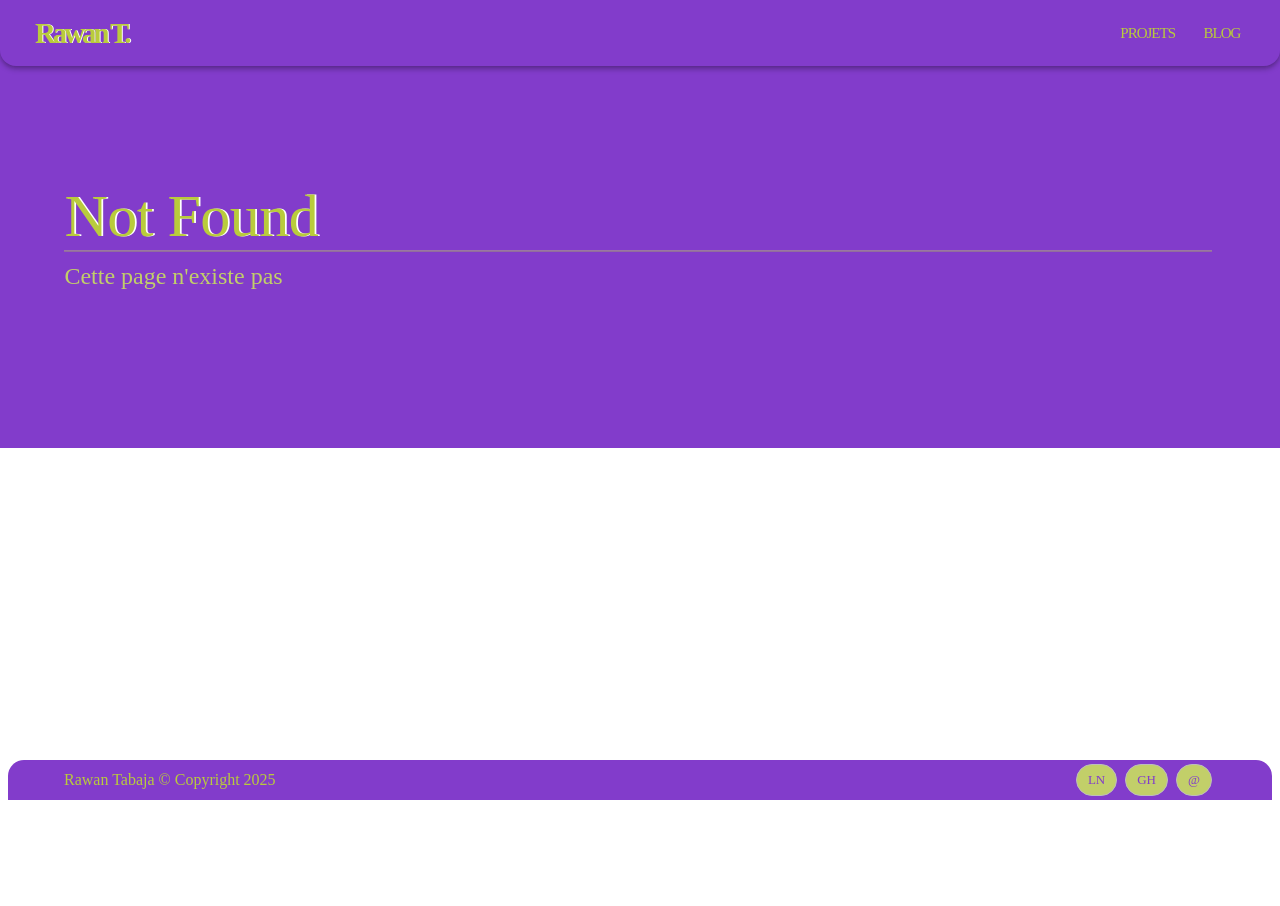
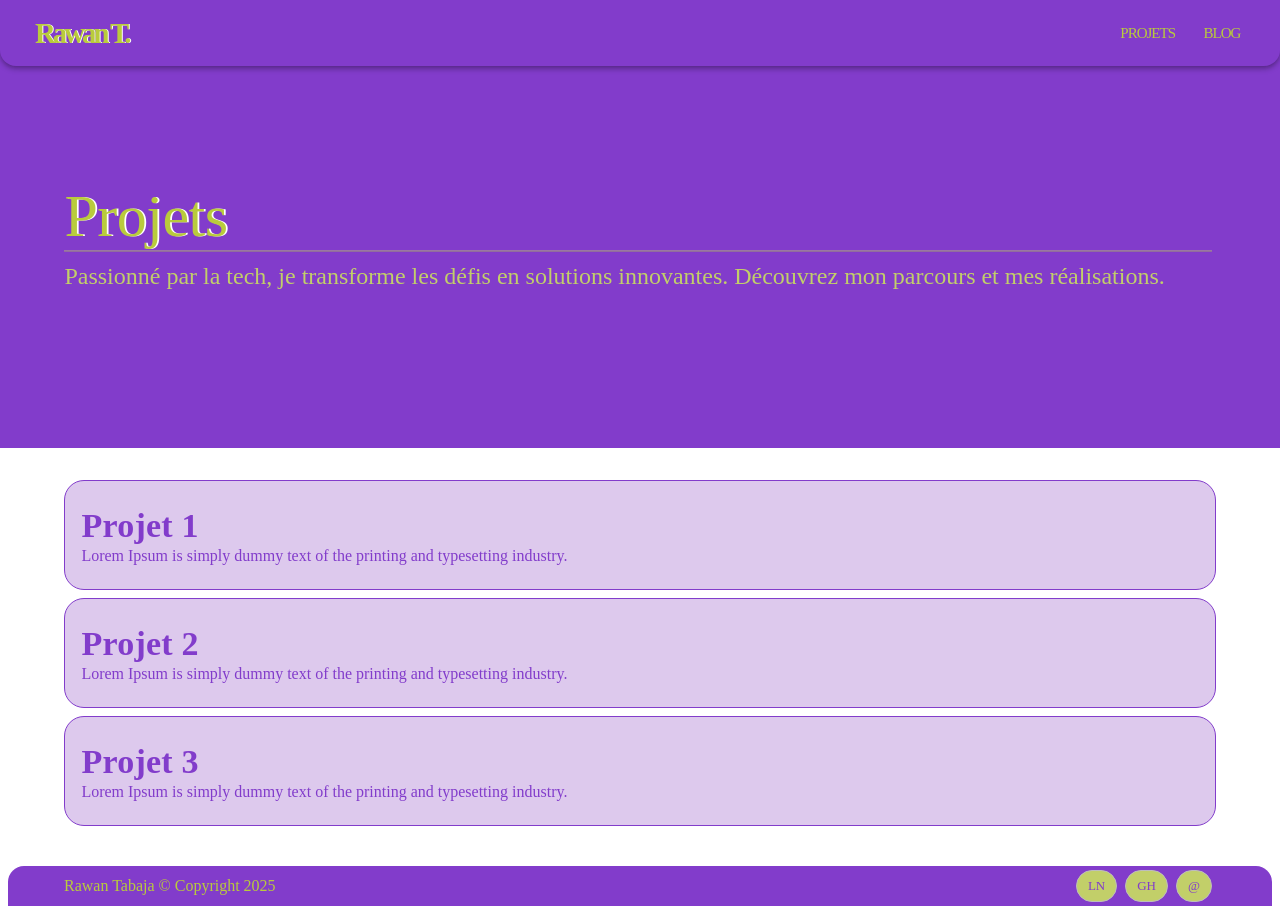
Before and after one commit to rawanst/Portfolio, a React (Create React App) app: page /projects in a window 1280 px wide. Before the commit this address had no page. Before the commit the page ends 800 px from the top, so only its background shows below. Built offline with nearby package versions, Linux system fonts and the light colour scheme.

Commit message:
OK: Project Page

```diff
--- a/src/Component/Header.js
+++ b/src/Component/Header.js
@@ -32,7 +32,7 @@ const Header = (props) => {
     {
       id: 1,
       name: 'Projets',
-      url: '/projets'
+      url: '/projects'
     },
     {
       id: 2,
--- a/src/Pages/Home.js
+++ b/src/Pages/Home.js
@@ -70,23 +70,23 @@ const Home = () => {
       },
       {
         title:'Projets',
-        routh:'/projets',
+        routh:'/projects',
         summaries:[
           {
             id: 1,
-            routh: '/projets',
+            routh: '/projects',
             title: 'Projet 1',
             resume: 'Lorem Ipsum is simply dummy text of the printing and typesetting industry. '
           },
           {
             id: 2,
-            routh: '/projets',
+            routh: '/projects',
             title: 'Projet 2',
             resume: 'Lorem Ipsum is simply dummy text of the printing and typesetting industry. '
           },
           {
             id: 3,
-            routh: '/projets',
+            routh: '/projects',
             title: 'Projet 3',
             resume: 'Lorem Ipsum is simply dummy text of the printing and typesetting industry. '
 
--- /dev/null
+++ b/src/Pages/Project.js
@@ -0,0 +1,49 @@
+import {
+  Box,
+  Container,
+} from '@mui/material'
+import FrontPage from '../Component/FrontPage'
+import RedirectLink from '../Component/RedirectLink'
+
+const Project = () => {
+
+  window.scrollTo(0, 0)
+
+  const data = [
+    {
+      id: 1,
+      routh:'/projects',
+      title: 'Projet 1',
+      resume: 'Lorem Ipsum is simply dummy text of the printing and typesetting industry. ',
+    },
+    {
+      id: 2,
+      routh:'/projects',
+      title: 'Projet 2',
+      resume: 'Lorem Ipsum is simply dummy text of the printing and typesetting industry. ',
+    },
+    {
+      id: 3,
+      routh:'/projects',
+      title: 'Projet 3',
+      resume: 'Lorem Ipsum is simply dummy text of the printing and typesetting industry. ',
+    },
+  ]
+
+  return(
+    <Box>
+      <FrontPage
+        height='55vh'
+        title='Projets'
+        content='Passionné par la tech, je transforme les défis en solutions innovantes. Découvrez mon parcours et mes réalisations.'
+      />
+      <Container sx={{p: '2.5%', pb: '0'}}>
+        {data.map((item) => (
+          <RedirectLink key={item.id} data={item} />
+        ))}
+      </Container>
+    </Box>
+  )
+}
+
+export default Project
--- a/src/Pages/Projets.js
+++ /dev/null
@@ -1,18 +0,0 @@
-import {
-  Box,
-} from '@mui/material'
-import FrontPage from '../Component/FrontPage'
-
-const Projets = () => {
-  return(
-    <Box>
-      <FrontPage
-        height='55vh'
-        title='Projets'
-        content='Passionné par la tech, je transforme les défis en solutions innovantes. Découvrez mon parcours et mes réalisations.'
-      />
-    </Box>
-  )
-}
-
-export default Projets
--- a/src/index.js
+++ b/src/index.js
@@ -6,11 +6,11 @@ import {
 } from 'react-router-dom'
 import App from './App'
 import Blog from './Pages/Blog'
-import Projets from './Pages/Projets'
 import Article from './Pages/Article'
 import ComingSoon from './Pages/ComingSoon'
 import NotFound from './Pages/NotFound'
 import Home from './Pages/Home'
+import Project from './Pages/Project'
 
 const router = createBrowserRouter([
   {
@@ -20,8 +20,8 @@ const router = createBrowserRouter([
       { path: "/", element: <Home /> },
       { path: "/blog", element: <Blog /> },
       { path: "/blog/:id", element: <Article /> },
-      { path: "/projets", element: <Projets /> },
-      { path: "/projets/:id", element: <ComingSoon /> },
+      { path: "/projects", element: <Project /> },
+      { path: "/projects/:id", element: <ComingSoon /> },
       { path: "/*", element: <NotFound /> },
     ],
   },
```
